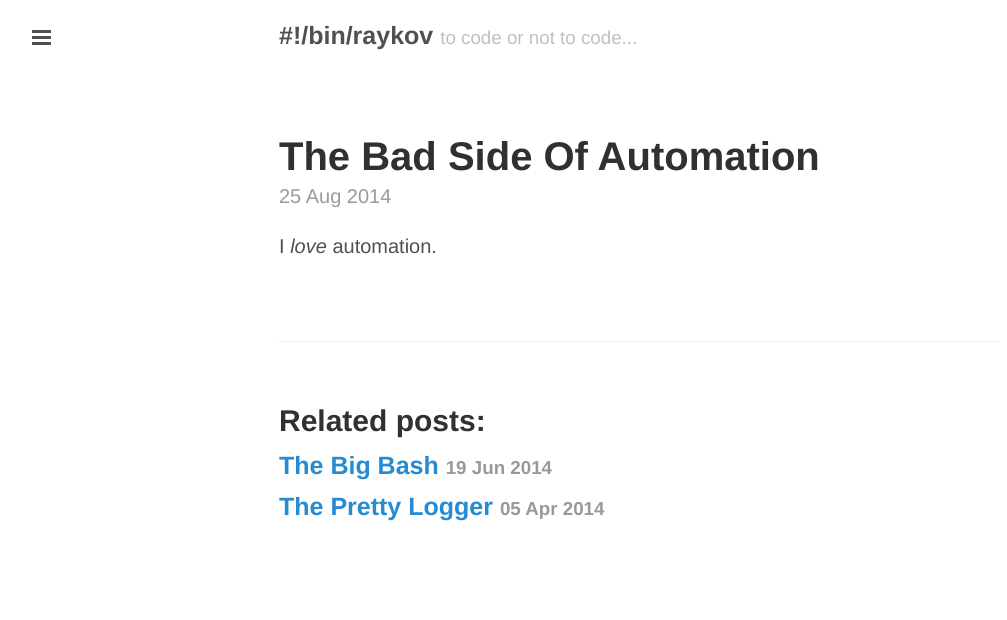
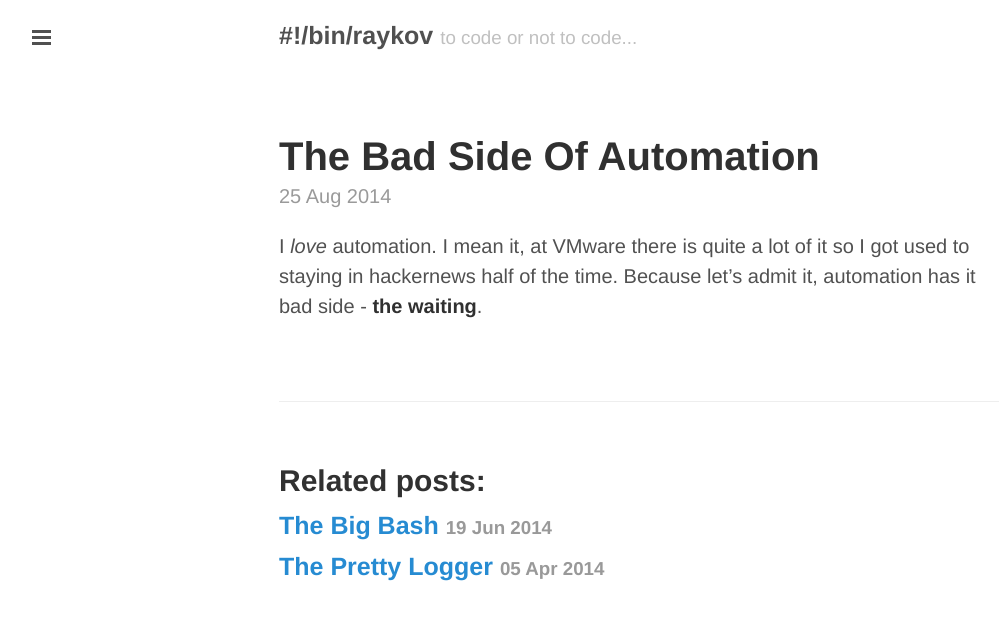
Before and after one commit to lyuboraykov/blog, a Jekyll site: the page built from _posts/2014-08-25-the-bad-side-of-automation.markdown, in a window 1280 px wide. Shown: the top 620 px of the page, without its empty margins (1-1008 px from the left). Built offline with Jekyll 4.4.1, drawn with Linux system fonts in a browser that asks for light colours; Markdown is read by kramdown in place of the engine named in the settings.

Commit message:
Began new post

```diff
--- a/_posts/2014-08-25-the-bad-side-of-automation.markdown
+++ b/_posts/2014-08-25-the-bad-side-of-automation.markdown
@@ -5,4 +5,6 @@ date:   2014-08-25 17:22/l05
 categories: bash, devops
 ---
 
-I *love* automation.
+I *love* automation. I mean it, at VMware there is quite a lot of it so I got
+used to staying in hackernews half of the time. Because let's admit it, automation has
+it bad side - **the waiting**.
```
